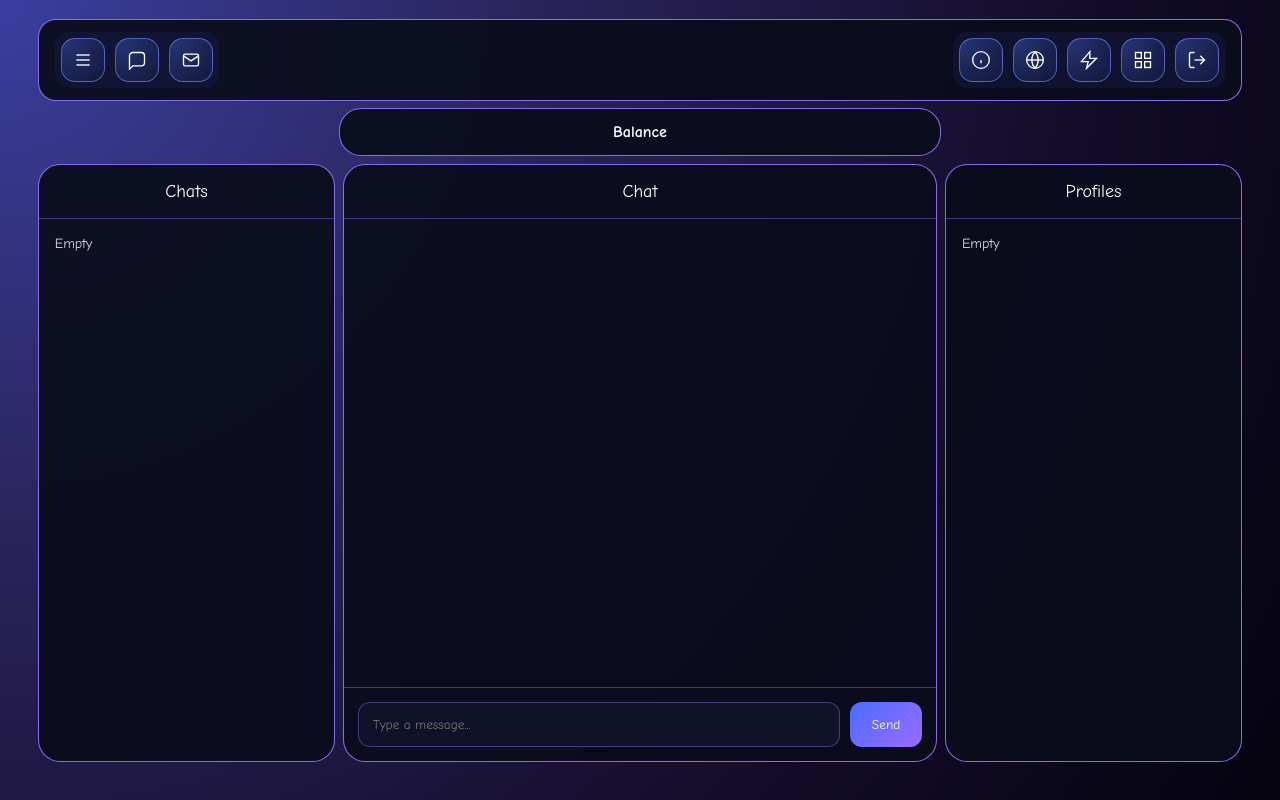
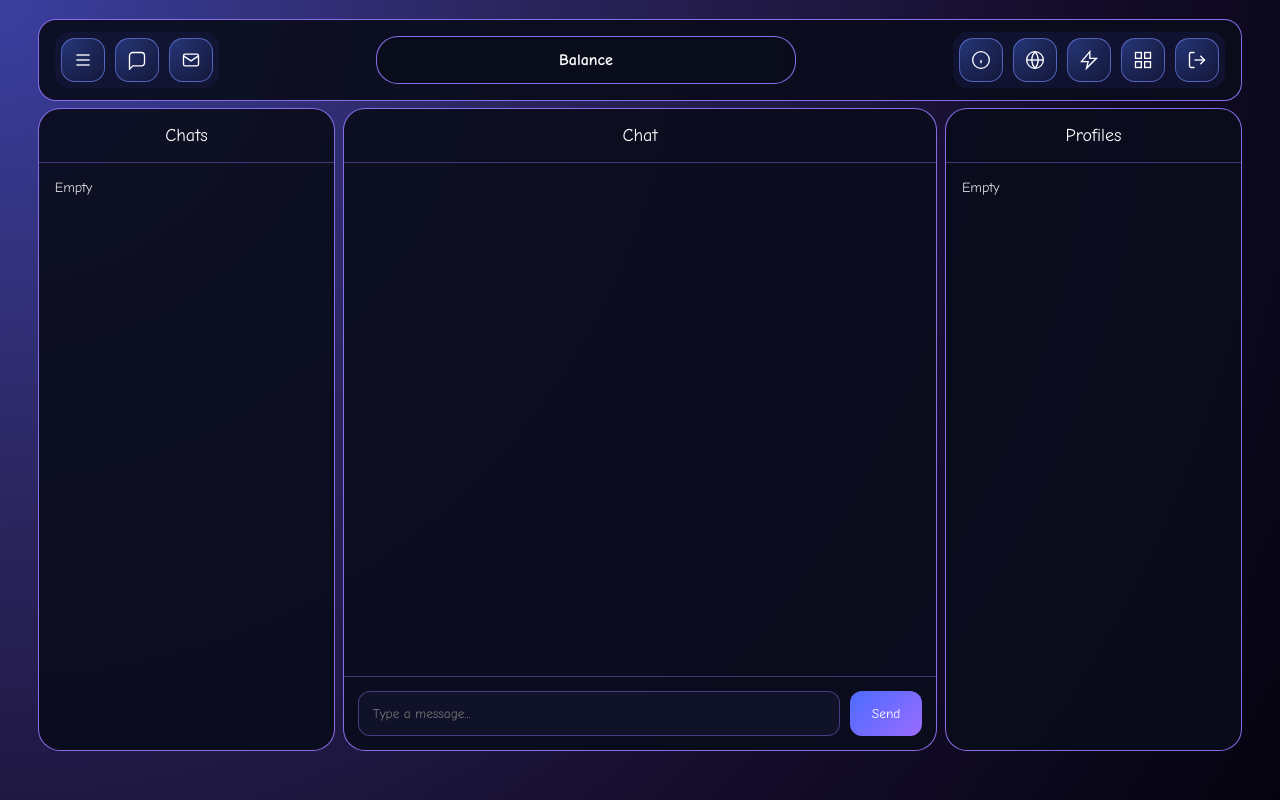
Before and after one commit to tishkatishka1-dotcom/flirt-chat-platform, a website: page chat.html in a window 1280 px wide. Drawn offline with Linux system fonts and the light colour scheme.

Commit message:
Update chat.html

```diff
--- a/chat.html
+++ b/chat.html
@@ -31,11 +31,12 @@
       border: 1.3px solid rgba(150,120,255,0.9);
       border-radius: 18px;
       padding: 12px 16px;
-      display: flex;
+      display: grid;
+      grid-template-columns: auto 1fr auto;
       align-items: center;
-      justify-content: space-between;
       margin-bottom: 0.2cm;
       background: rgba(10, 12, 28, 0.92);
+      gap: 12px;
     }
 
     .top-left,
@@ -79,12 +80,12 @@
     }
 
     .icon-btn:hover,
-    .balance-btn:hover {
+    .balance-top-btn:hover {
       box-shadow: 0 0 14px rgba(120,140,255,0.8);
     }
 
     .icon-btn:hover::after,
-    .balance-btn:hover::after {
+    .balance-top-btn:hover::after {
       content: attr(data-title);
       position: absolute;
       bottom: -28px;
@@ -95,18 +96,18 @@
       white-space: nowrap;
     }
 
-    /* CENTER BALANCE BUTTON */
-    .balance-btn {
-      position: relative;
-      width: 50%;
-      margin: 0 auto 0.2cm auto;
+    /* CENTER BALANCE BUTTON IN TOP BAR */
+    .balance-top-btn {
+      justify-self: center;
+      width: 420px;
       padding: 14px 0;
       text-align: center;
       border-radius: 22px;
       border: 1.3px solid rgba(150,120,255,0.9);
       background: rgba(10, 12, 28, 0.92);
+      font-weight: bold;
       cursor: pointer;
-      font-weight: bold;
+      position: relative;
       transition: all 0.25s ease;
     }
 
@@ -202,9 +203,13 @@
       </div>
     </div>
 
+    <!-- CENTER BALANCE BUTTON -->
+    <div class="balance-top-btn" data-title="Check balance">
+      Balance
+    </div>
+
     <div class="top-right">
       <div class="icon-group">
-
         <div class="icon-btn" data-title="Info">
           <svg viewBox="0 0 24 24">
             <circle cx="12" cy="12" r="10"/>
@@ -244,15 +249,9 @@
             <line x1="21" y1="12" x2="9" y2="12"/>
           </svg>
         </div>
-
       </div>
     </div>
 
-  </div>
-
-  <!-- CENTER BALANCE BUTTON -->
-  <div class="balance-btn" data-title="Check balance">
-    Balance
   </div>
 
   <div class="main-area">
```
